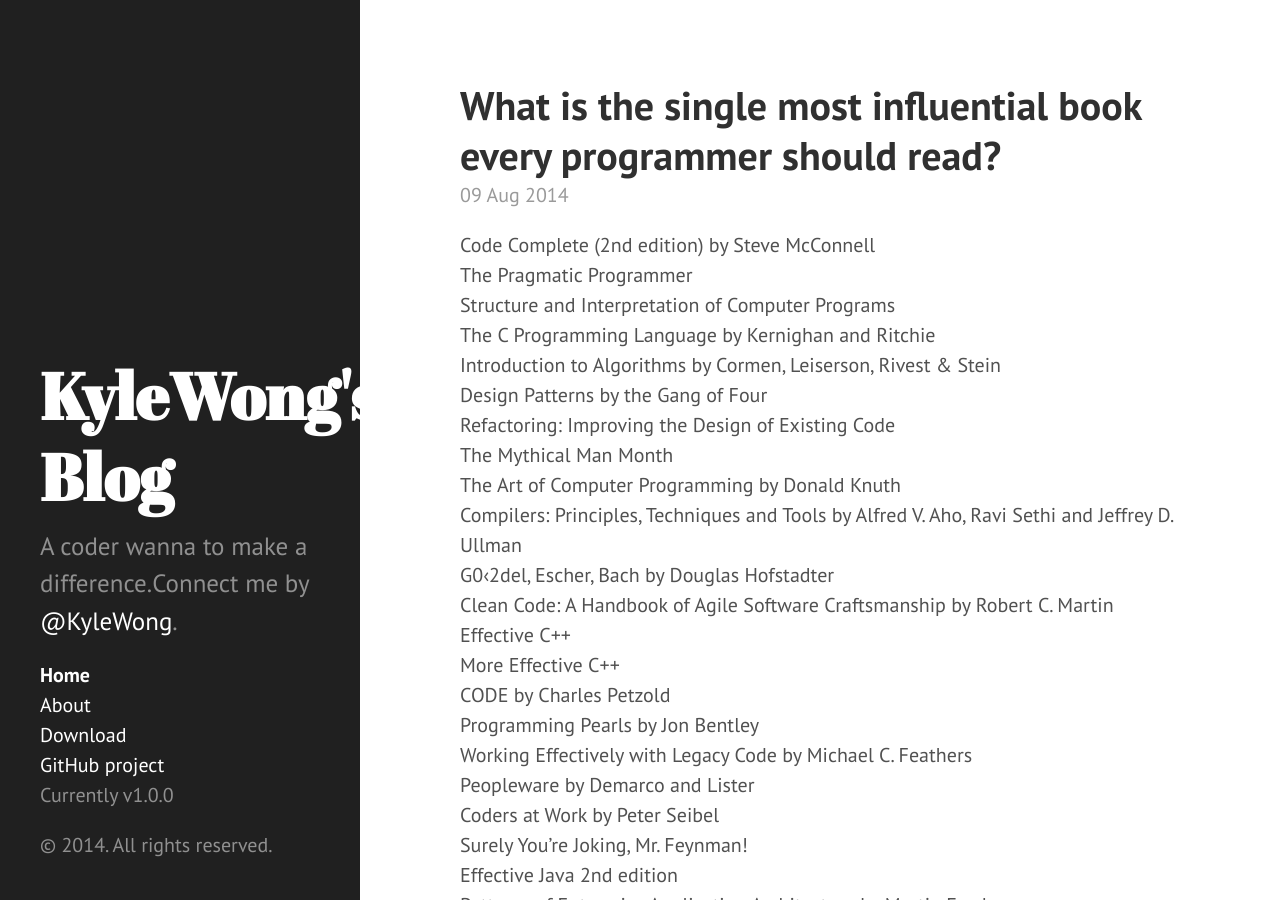
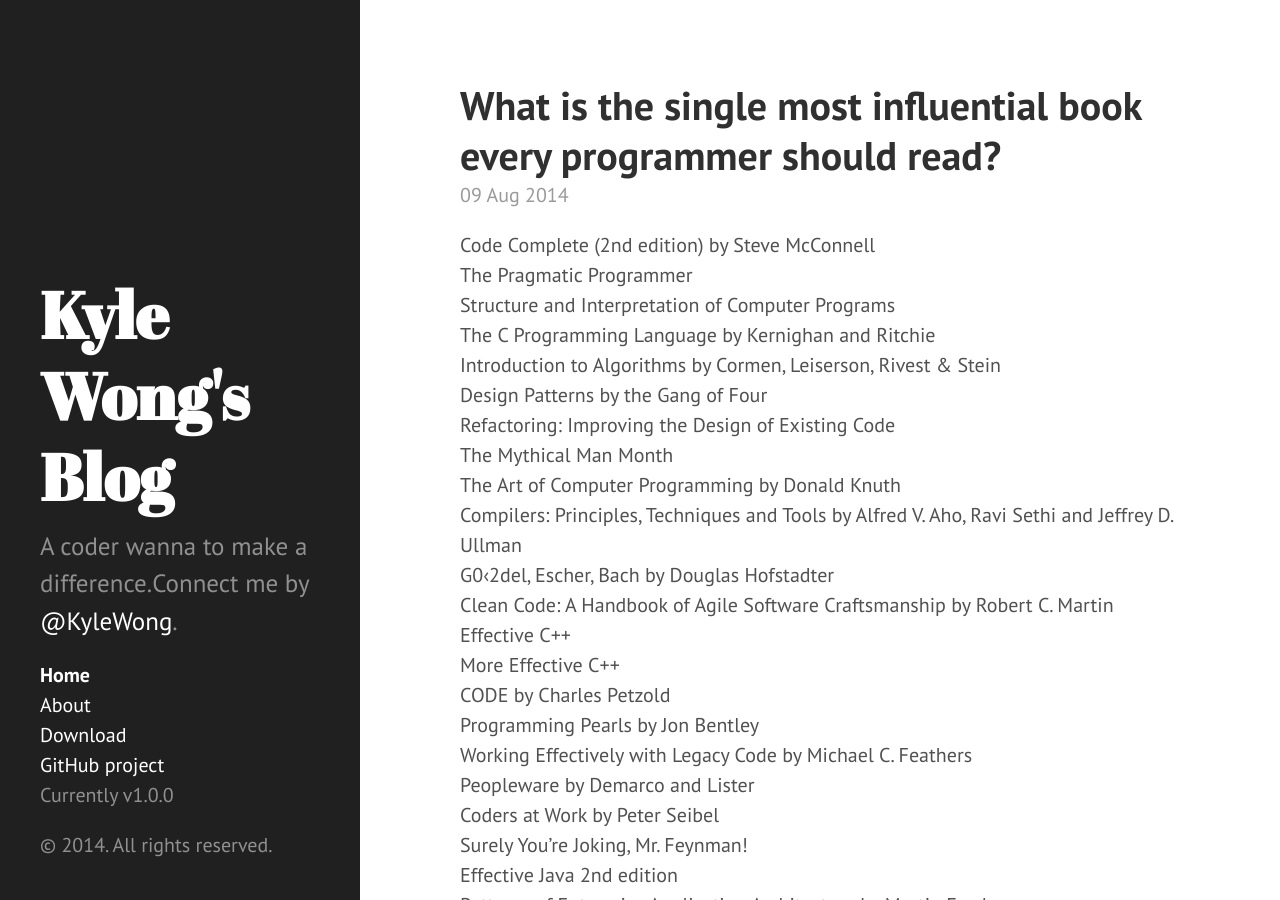
Before and after one commit to kangwang1988/kangwang1988.github.io, a Jekyll site: the page built from index.html, in a window 1280 px wide and 900 px high. Built offline with Jekyll 4.4.1, drawn with Linux system fonts in a browser that asks for light colours; Markdown is read by kramdown in place of the engine named in the settings; the list of posts is cut into pages by our own code.

Commit message:
Update _config.yml

```diff
--- a/_config.yml
+++ b/_config.yml
@@ -6,13 +6,13 @@
 permalink:        pretty
 
 # Setup
-title:            KyleWong's Blog
+title:            Kyle Wong's Blog
 description:      'A coder wanna to make a difference.Connect me by <a href="http://weibo.com/kangwang1988" target="_blank">@KyleWong</a>.'
 url:              https://github.com/kangwang1988/kangwang1988.github.io
 baseurl:          /
 
 author:
-  name:           'KyleWong'
+  name:           'Kyle Wong'
   url:            http://kangwang1988.github.io/
 
 paginate:         5
```
